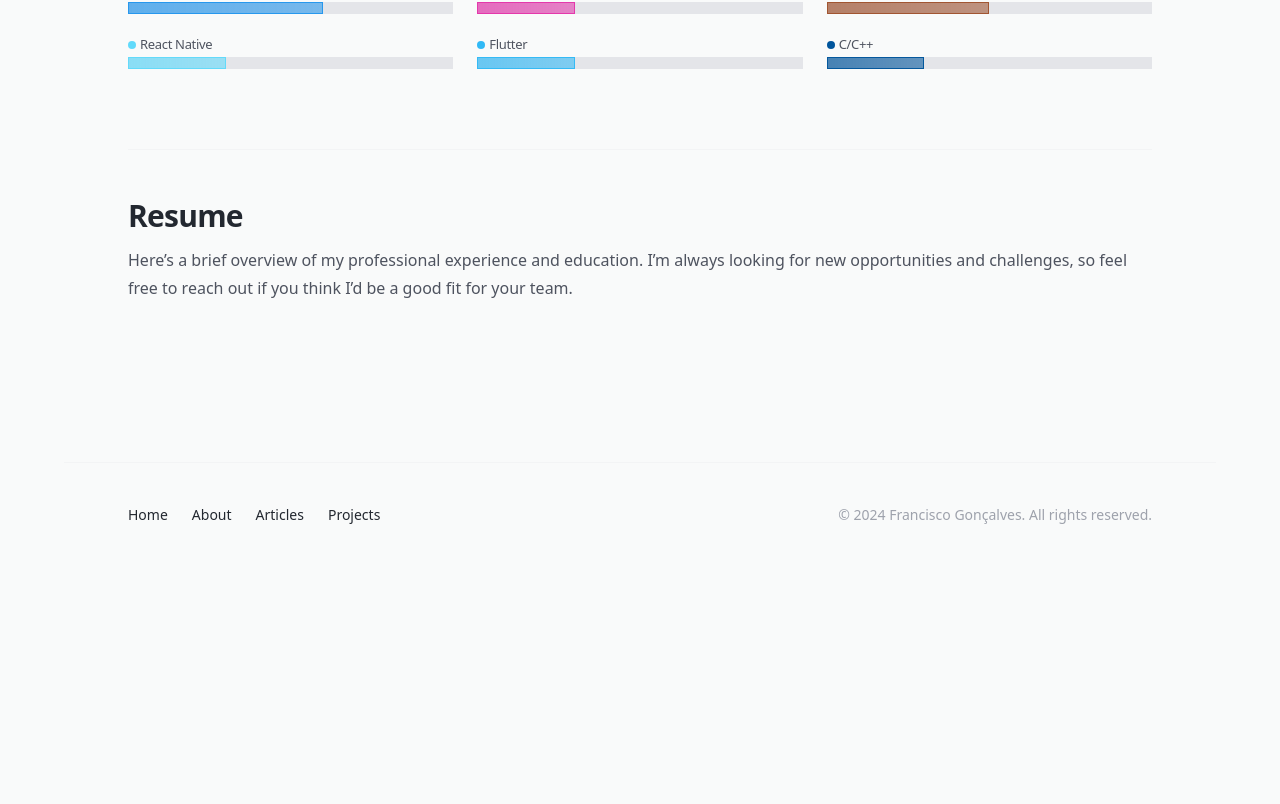
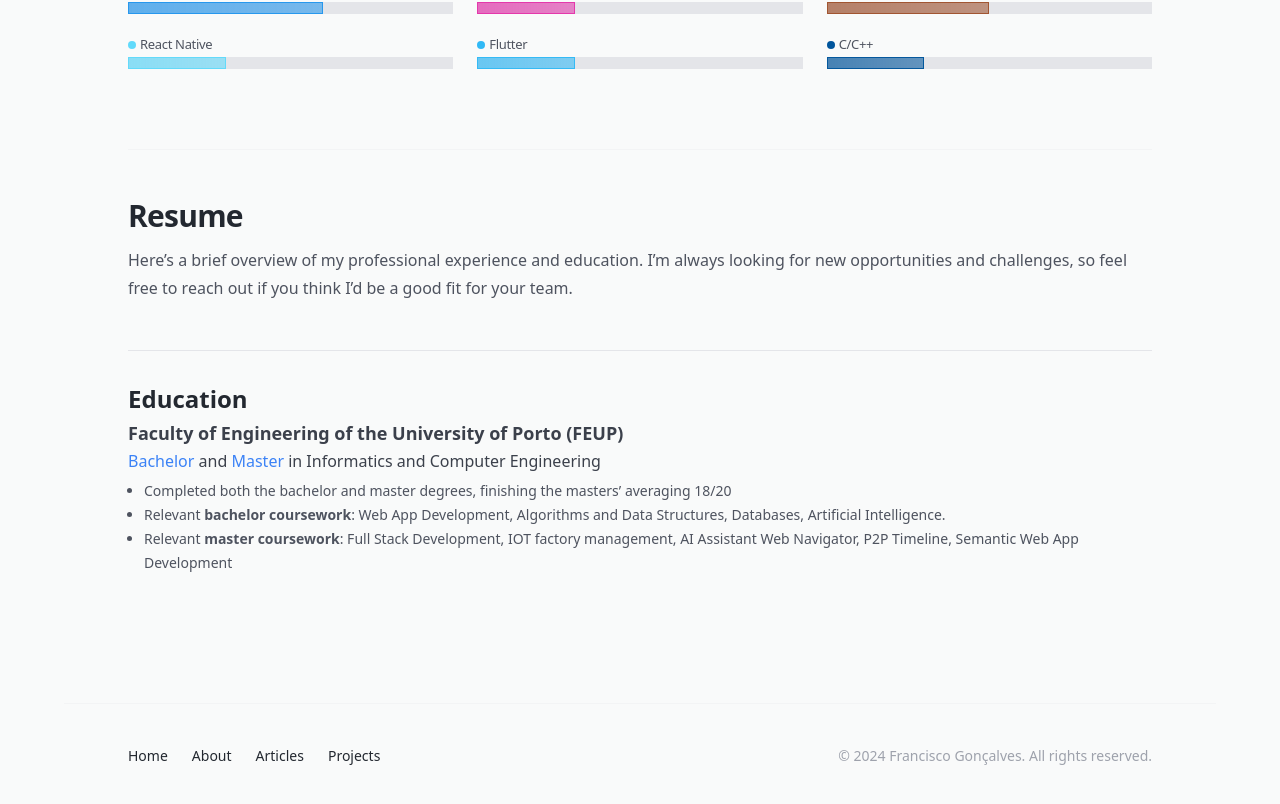
Before and after one commit to kiko-g/kikogoncalves, a Next.js app: page /about in a window 1280 px wide. Shown: the part 1525-2329 px from the top of the page. Before the commit the page ends 2116 px from the top, so only its background shows below. Built offline with nearby package versions, Linux system fonts and the light colour scheme.

Commit message:
progress in build web resume

```diff
--- a/src/app/about/page.tsx
+++ b/src/app/about/page.tsx
@@ -172,6 +172,45 @@ function CurriculumVitae() {
         Here’s a brief overview of my professional experience and education. I’m always looking for new opportunities
         and challenges, so feel free to reach out if you think I’d be a good fit for your team.
       </p>
+
+      <div className="mt-6 border-t border-navy-200 pt-8 dark:border-navy-700/80 sm:mt-12">
+        <h4 className="mb-1 flex-1 text-xl font-bold leading-7 text-navy-800 dark:text-navy-100 sm:text-2xl">
+          Education
+        </h4>
+        <h5 className="mb-0 flex-1 text-base font-bold leading-7 text-navy-700 dark:text-navy-200 sm:text-lg">
+          Faculty of Engineering of the University of Porto (FEUP)
+        </h5>
+        <p className="text-base font-normal text-navy-700 dark:text-navy-200">
+          <Link
+            target="_blank"
+            href="https://sigarra.up.pt/feup/en/cur_geral.cur_planos_estudos_view?pv_plano_id=31224&pv_tipo_cur_sigla=&pv_origem=CUR&pv_ano_lectivo=2023"
+            className="outer-link"
+          >
+            Bachelor
+          </Link>{' '}
+          and{' '}
+          <Link
+            target="_blank"
+            href="https://sigarra.up.pt/feup/en/cur_geral.cur_planos_estudos_view?pv_plano_id=31204&pv_tipo_cur_sigla=&pv_origem=CUR&pv_ano_lectivo=2023"
+            className="outer-link"
+          >
+            Master
+          </Link>{' '}
+          in Informatics and Computer Engineering
+        </p>
+
+        <ul className="ml-4 mt-1 list-disc text-sm text-navy-600 dark:text-navy-300">
+          <li>Completed both the bachelor and master degrees, finishing the masters’ averaging 18/20</li>
+          <li>
+            Relevant <strong>bachelor coursework</strong>: Web App Development, Algorithms and Data Structures,
+            Databases, Artificial Intelligence.
+          </li>
+          <li>
+            Relevant <strong>master coursework</strong>: Full Stack Development, IOT factory management, AI Assistant
+            Web Navigator, P2P Timeline, Semantic Web App Development
+          </li>
+        </ul>
+      </div>
     </section>
   )
 }
--- a/src/lib/data.ts
+++ b/src/lib/data.ts
@@ -30,7 +30,7 @@ export const projectsData: Project[] = [
     endDate: 'present',
     repo: 'https://github.com/kiko-g/bagger-flow-vscode',
     deployment: 'https://marketplace.visualstudio.com/items?itemName=kikogoncalves.bagger-flow',
-    color: 'indigo',
+    color: 'purple',
     stack: ['Node.js', 'JSON'],
     image: media.baggerFlow.screenshot,
     videoUrl: null,
```
